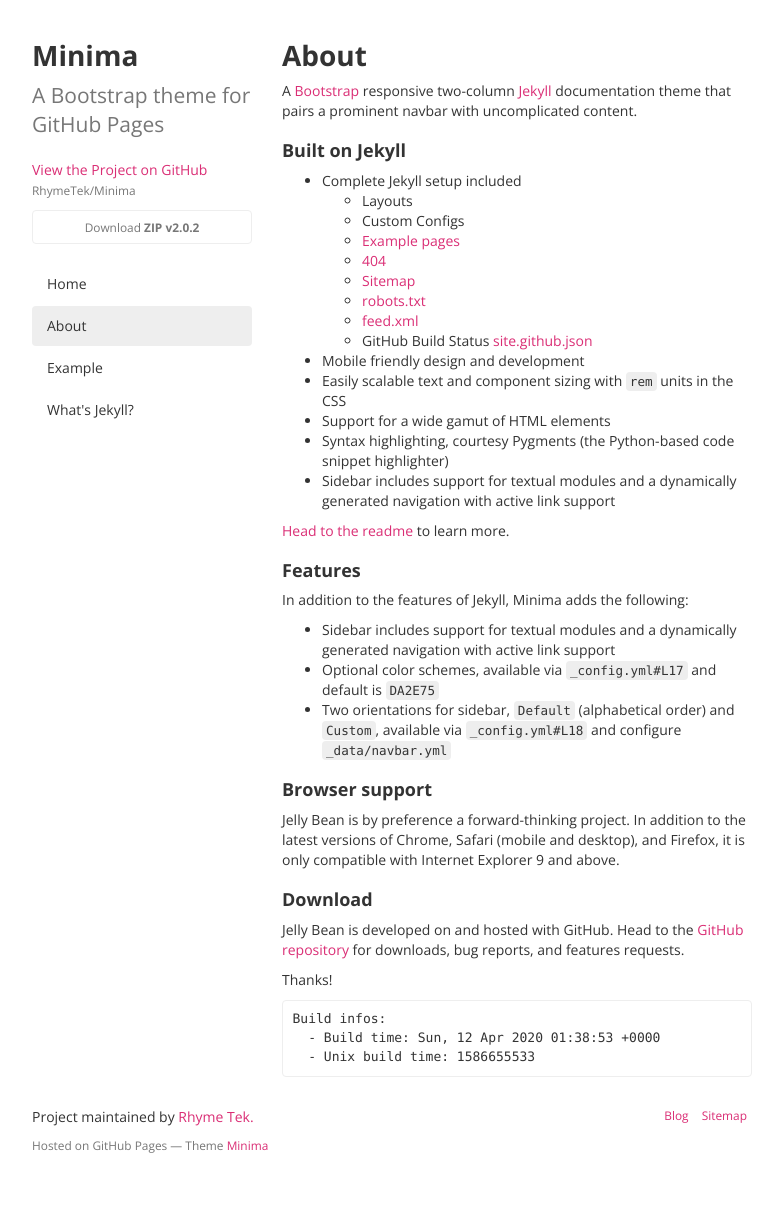
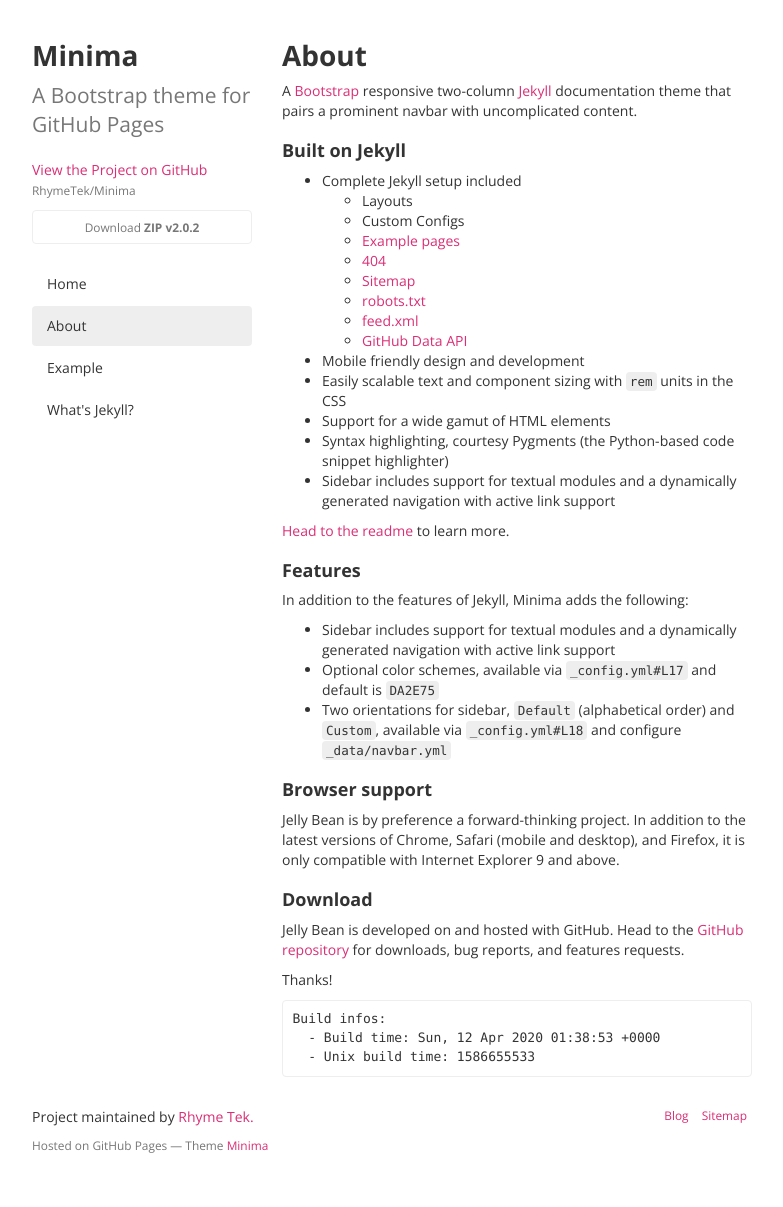
Before and after one commit to RimeCoOfficial/Minima, a Jekyll site: the page built from _pages/About.md, in a window 1280 px wide. Shown: the whole page, without its empty margins (248-1031 px from the left). Built offline with Jekyll 4.4.1, drawn with Linux system fonts in a browser that asks for light colours; nearby versions of some CDN libraries.

Commit message:
Update About.md

```diff
--- a/_pages/About.md
+++ b/_pages/About.md
@@ -16,7 +16,7 @@
 	- [Sitemap]({{ site.baseurl }}/sitemap.xml)
 	- [robots.txt]({{ site.baseurl }}/robots.txt)
 	- [feed.xml]({{ site.baseurl }}/feed.xml)
-	- GitHub Build Status [site.github.json]({{ site.baseurl }}/site.github.json)
+	- [GitHub Data API]({{ site.baseurl }}/site.github.json)
 * Mobile friendly design and development
 * Easily scalable text and component sizing with `rem` units in the CSS
 * Support for a wide gamut of HTML elements
```
